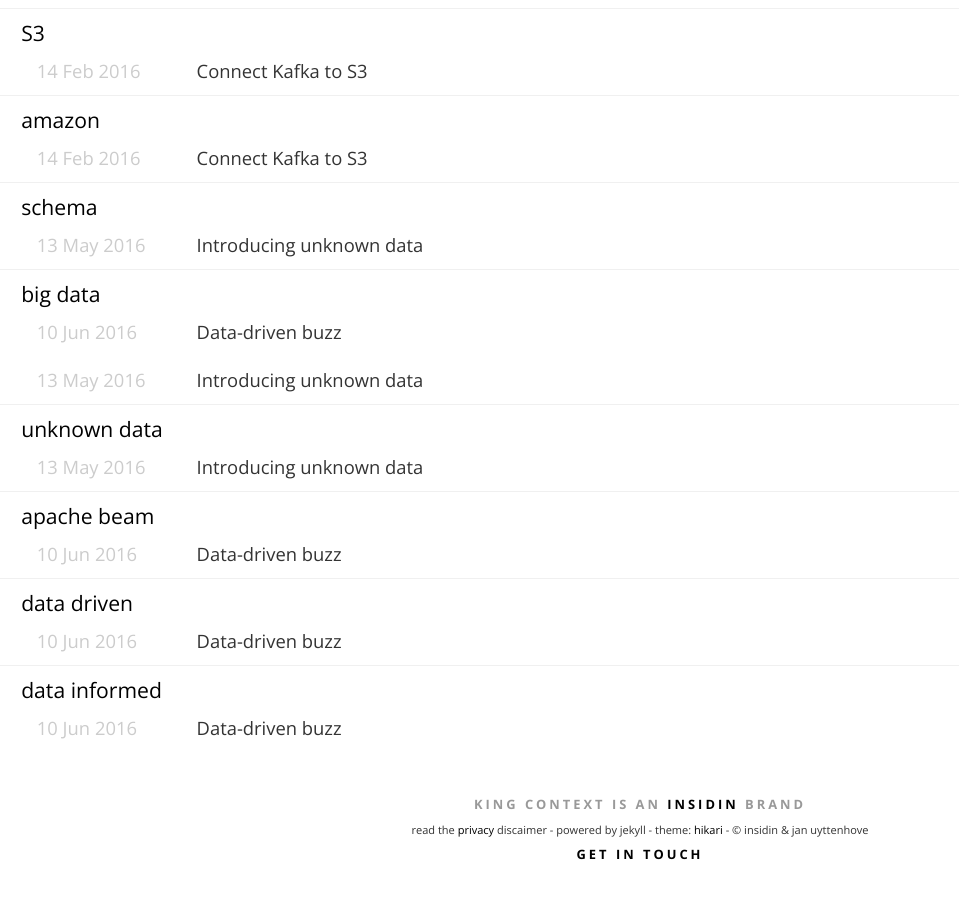
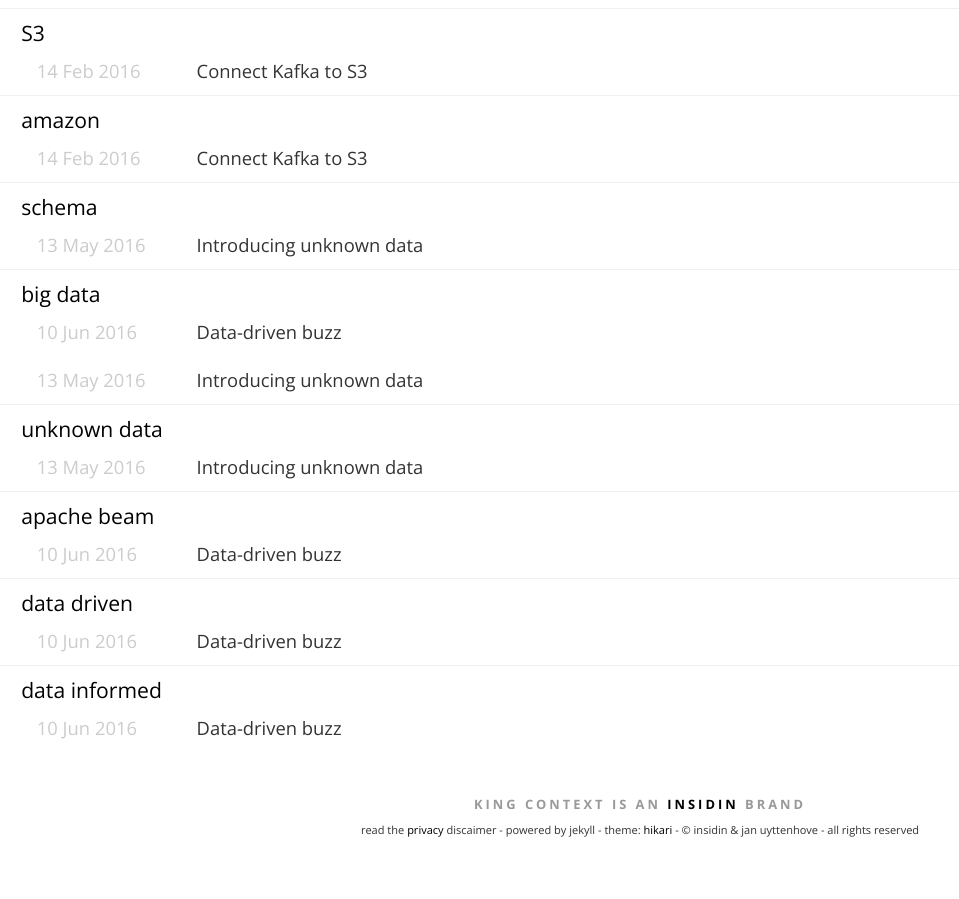
Before and after one commit to kingcontext/kingcontext.github.io, a Jekyll site: the page built from tags.html, in a window 1280 px wide and 900 px high, scrolled down 2244 px. Shown: the whole window, without its empty margins (0-959 px from the left). Built offline with Jekyll 4.4.1, drawn with Linux system fonts in a browser that asks for light colours; some web fonts are replaced; comment, search, counter and statistics services are not loaded; after the commit the page ends 3119 px from its top, so only the background shows below that.

```diff
--- a/_layouts/default.html
+++ b/_layouts/default.html
@@ -76,13 +77,16 @@
 
       <footer>
         <h4b>{{ site.name }} is an <a href="http://www.insidin.com">Insidin</a> brand </h4b><br/>
-        <small>Read the <a href="{{ site.baseurl }}/2015/08/22/privacy-statement/">privacy</a> discaimer - Powered by Jekyll - Theme: <a href="https://github.com/m3xm/hikari-for-Jekyll">hikari</a> - &copy; {{ site.company }} & {{ site.owner }}</small><br/>
+        <small>Read the <a href="{{ site.baseurl }}/2015/08/22/privacy-statement/">privacy</a> discaimer - Powered by Jekyll - Theme: <a href="https://github.com/m3xm/hikari-for-Jekyll">hikari</a> - &copy; {{ site.company }} & {{ site.owner }} - All rights reserved</small><br/>
+<!--
         <h4b><a class="getintouch" href="javascript:div_show()">get in touch</a> </h4b>
+-->
       </footer>
 
     </div>
     {% comment %} site-wrapper {% endcomment %}
 
+<!--
     <div id="popupDiv">
       <div id="popupContact">
       <form action="#" id="contactform" method="post" name="form">
@@ -96,6 +100,7 @@
       </form>
       </div>
     </div>
+-->
 
     {% comment %} Google Analytics {% endcomment %}
     {% if site.ga_tracking_id and site.ga_domain %}
@@ -109,7 +114,7 @@
         ga('send', 'pageview');
       </script>
     {% endif %}
-    <script src="http://div-lb-1358448420.eu-west-1.elb.amazonaws.com/divolte.js"></script>
+    <!--script src="http://div-lb-1358448420.eu-west-1.elb.amazonaws.com/divolte.js"></script-->
     <script src="{{ site.baseurl }}/js/hashids.min.js"></script>
     <script src="{{ site.baseurl }}/js/main.js"></script>
     <script src="{{ site.baseurl }}/js/cookieconsent.min.js"></script>
--- a/js/main.js
+++ b/js/main.js
@@ -1,4 +1,5 @@
 
+/*
 function checkandsend() {
     if (document.getElementById('name').value == "" || document.getElementById('email').value == "" || document.getElementById('msg').value == "") {
         alert("Please fill all fields.");
@@ -18,13 +19,14 @@ function div_show() {
 function div_hide(){
     document.getElementById('popupDiv').style.display = "none";
 }
+*/
 
 function signalP(signal, params) {
-    divolte.signal(signal, params);
+    //divolte.signal(signal, params);
 }
 
 function signalIt(signal) {
-	divolte.signal(signal);
+	//divolte.signal(signal);
 }
 
 window.cookieconsent_options = {
@@ -37,7 +39,9 @@ window.cookieconsent_options = {
 window.onload = function() {
 
     var hashids = new Hashids("this is the sound of c");
-    var tha = hashids.encode(+divolte.fpId);
+    //var tha = hashids.encode(+divolte.fpId);
+    var dada = new Date();
+    var tha = hashids.encode(dada.getMilliseconds());
     window.tha = tha;
 
     var $menuIcon = document.getElementsByClassName('menu-icon')[0],
```
Also changed, not shown: other parts of _layouts/default.html (+3 -2 lines).
